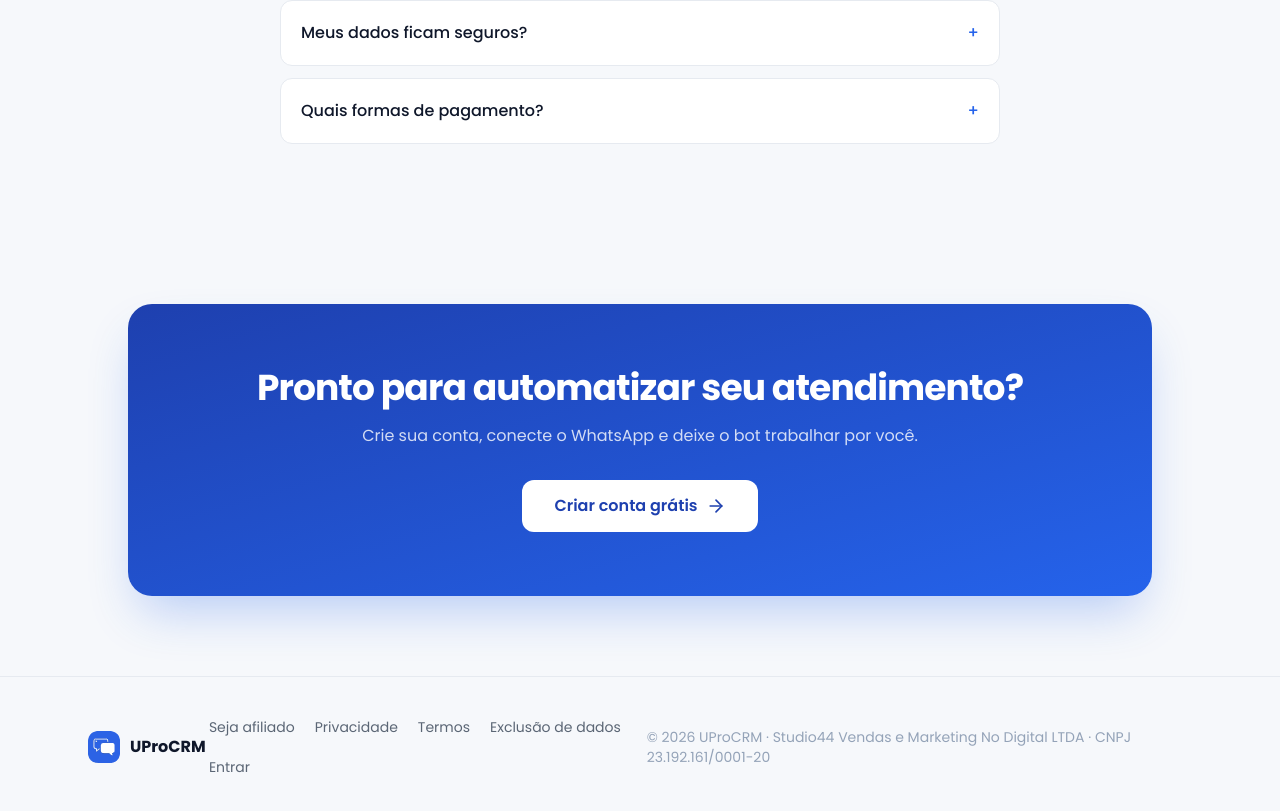
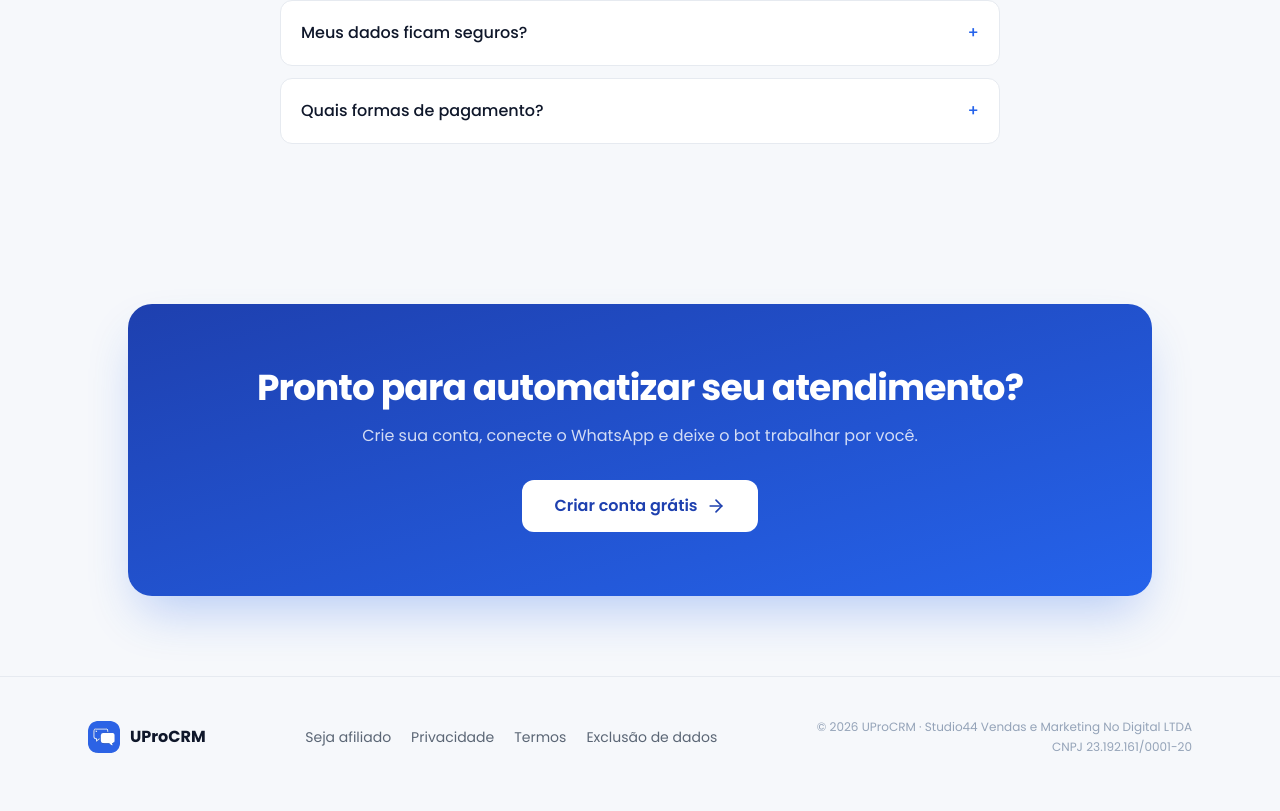
Before and after one commit to felippe-lahr/upro-crm, a Next.js app: page / in a window 1280 px wide. Shown: the part 3448-4259 px from the top of the page. Built offline with nearby package versions, Linux system fonts and the light colour scheme.

Commit message:
style(footer): remove Entrar link, break CNPJ to 2nd line, smaller company text
Co-Authored-By: Claude Opus 4.8 <noreply@anthropic.com>
Claude-Session: https://claude.ai/code/session_01L6r7hu9zmqddGxmhb68b1m

```diff
--- a/src/app/page.tsx
+++ b/src/app/page.tsx
@@ -247,9 +247,11 @@ export default function LandingPage() {
             <Link href="/privacidade" className="text-muted transition-colors hover:text-brand">Privacidade</Link>
             <Link href="/termos" className="text-muted transition-colors hover:text-brand">Termos</Link>
             <Link href="/exclusao-de-dados" className="text-muted transition-colors hover:text-brand">Exclusão de dados</Link>
-            <Link href="/login" className="text-muted transition-colors hover:text-brand">Entrar</Link>
           </div>
-          <p className="text-sm text-faint">© 2026 UProCRM · Studio44 Vendas e Marketing No Digital LTDA · CNPJ 23.192.161/0001-20</p>
+          <p className="text-center text-xs leading-relaxed text-faint sm:text-right">
+            © 2026 UProCRM · Studio44 Vendas e Marketing No Digital LTDA<br />
+            CNPJ 23.192.161/0001-20
+          </p>
         </div>
       </footer>
     </div>
```
